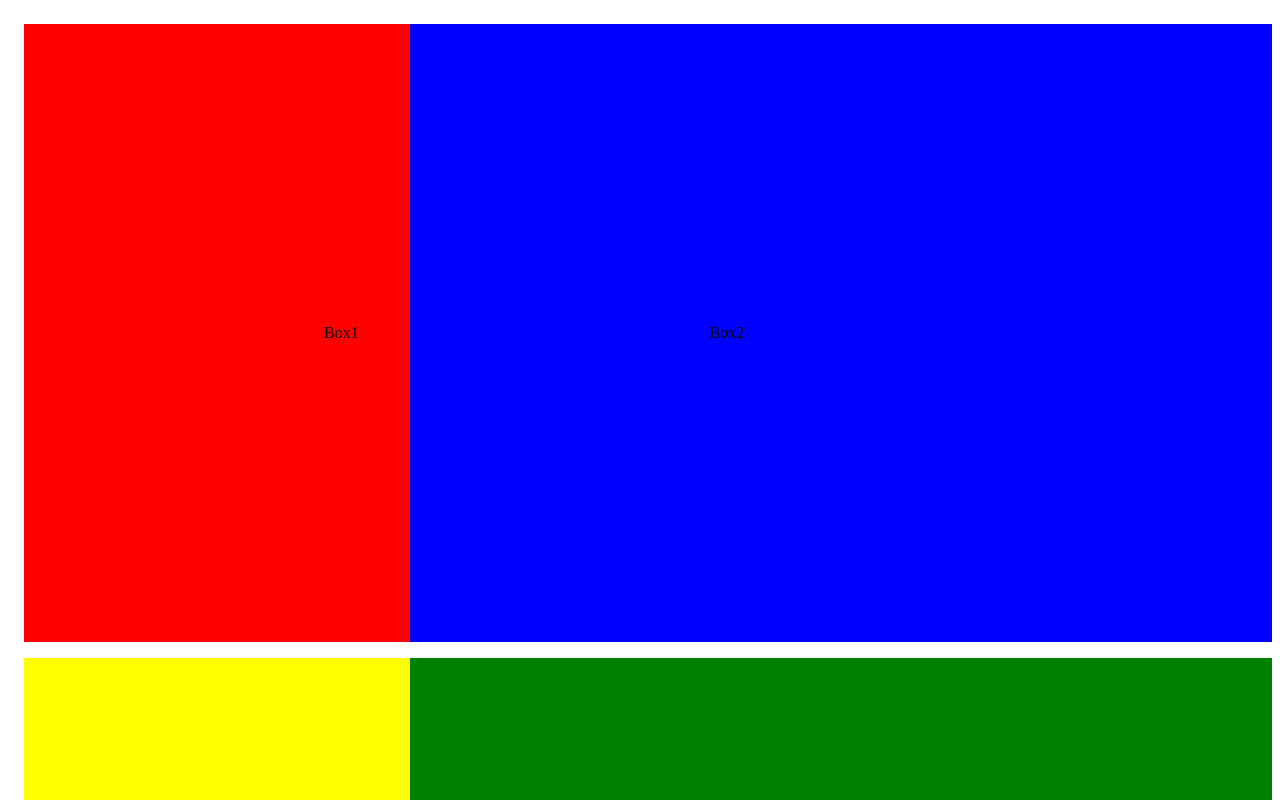
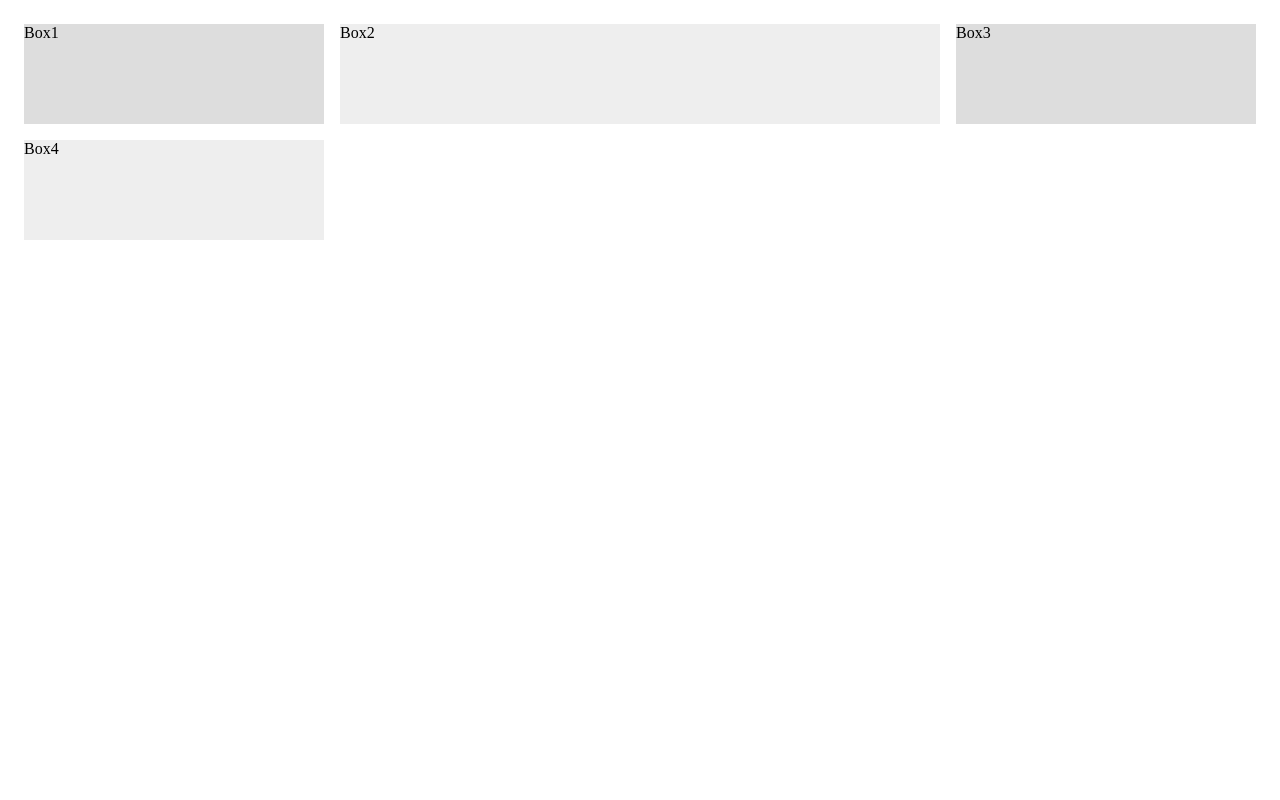
Before and after one commit to KeshwarmenMulliah/CSS-Grids, a plain HTML site: page index.html in a window 1280 px wide. Shown: the top 800 px of the page. Drawn offline with Linux system fonts and the light colour scheme.

Commit message:
Update index.html

```diff
--- a/index.html
+++ b/index.html
@@ -4,26 +4,27 @@
 <style>
 .grid{
  display:grid;
- grid-template-columns:30% 70%;
+ grid-template-columns:1fr 2fr 1fr;
+ grid-auto-rows: minmax(100px,auto);
  padding:1em;
  grid-gap:1em;
 }
 
 .box1{
- background-color:red;
- padding:300px;
+ background-color:#ddd;
+
 }
 .box2{
- background-color:blue;
-  padding:300px;
+ background-color:#eee;
+
 }
 .box3{
- background-color:yellow;
-  padding:300px;
+ background-color:#ddd;
+
 }
 .box4{
- background-color:green;
-  padding:300px;
+ background-color:#eee;
+
 }
 
 </style>
```
